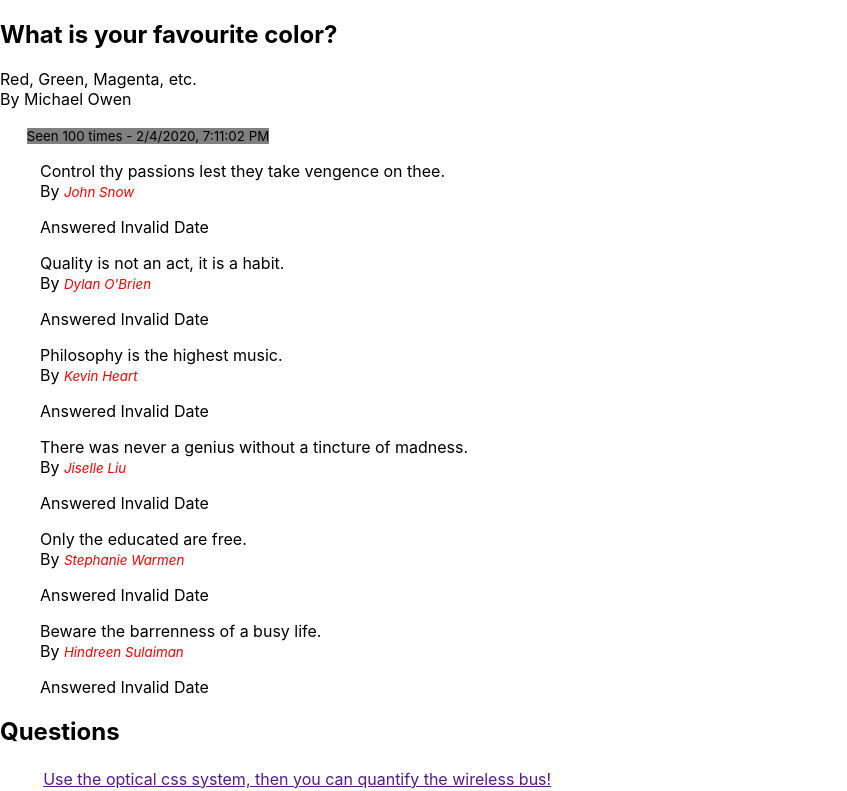
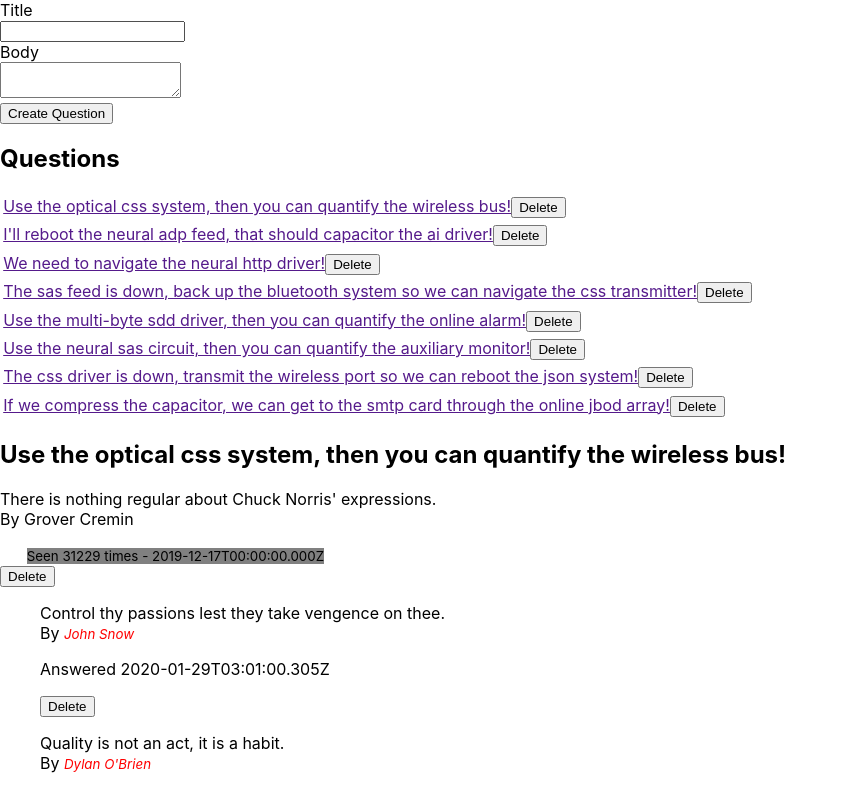
Before and after one commit to ashkan-web/React_awsomeanswer, a React (Create React App) app: page / in a window 1280 px wide. Shown: the top 791 px of the page, without its empty margins (0-847 px from the left). Built offline with nearby package versions, Linux system fonts and the light colour scheme.

Commit message:
add delete button

```diff
--- a/src/components/AnswerDetails.js
+++ b/src/components/AnswerDetails.js
@@ -16,6 +16,7 @@
         </small>
       </p>
       <p>Answered {props.created_at.toLocaleString()}</p>
+      <button onClick={() => props.onDeleteClick(props.id)}>Delete</button>
     </div>
   );
 };
--- a/src/components/AnswerList.js
+++ b/src/components/AnswerList.js
@@ -7,9 +7,9 @@
     <ul>
       {props.answers.map(answer => (
         <AnswerDetails
-          body={answer.body}
-          author={answer.author}
-          created_at={new Date(answer.create_at)}
+          key={answer.id}
+          {...answer}
+          onDeleteClick={props.onAnswerDeleteClick}
         />
       ))}
     </ul>
--- a/src/components/App.js
+++ b/src/components/App.js
@@ -6,8 +6,8 @@
 const App = () => {
   return (
     <>
+      <QuestionIndexPage />
       <QuestionShowPage />
-      <QuestionIndexPage />
     </>
   );
 };
--- /dev/null
+++ b/src/components/NewQuestionForm.js
@@ -0,0 +1,42 @@
+import React from "react";
+
+const NewQuestionForm = props => {
+  const handleSubmit = event => {
+    event.preventDefault();
+    const { currentTarget } = event;
+    const fd = new FormData(currentTarget);
+
+    const newQuestion = {
+      title: fd.get("title"),
+      body: fd.get("body"),
+      created_at: new Date()
+    };
+
+    // call create method in QuestionsIndex to create a question
+    // which in our case just prepending a question to the list
+    // of questions in QuestionsIndex state
+    props.onCreateQuestion(newQuestion);
+
+    currentTarget.reset();
+  };
+  return (
+    <form className="NewQuestionForm" onSubmit={handleSubmit}>
+      <div>
+        <label htmlFor="title">Title</label>
+        <br />
+        <input type="text" name="title" id="title" />
+      </div>
+
+      <div>
+        <label htmlFor="body">Body</label>
+        <br />
+        <textarea name="body" id="body" />
+      </div>
+      <div>
+        <input type="submit" value="Create Question" />
+      </div>
+    </form>
+  );
+};
+
+export default NewQuestionForm;
--- a/src/components/QuestionIndexPage.js
+++ b/src/components/QuestionIndexPage.js
@@ -1,23 +1,81 @@
-import React from "react";
+import React, { Component } from "react";
 
+import NewQuestionForm from "./NewQuestionForm";
 import data from "../questionData";
 
-export const QuestionIndexPage = props => {
+export class QuestionIndexPage extends Component {
+  constructor(props) {
+    super(props);
+
+    this.state = {
+      // This copies the questions array into
+      // a new array that is stored in the state
+      // of this component, as the state's questions field
+      // questions: data.map(question => question)
+      questions: [...data]
+    };
+
+    // this.createQuestion = this.createQuestion.bind(this);
+  }
+
+  deleteQuestion(id) {
+    // To update state ALWAYS use 'setState(...)' method
+
+    // You can use setState by passing an object to its first argument.
+    // Whe the time comes, the object will be merged with the current state
+
+    // This will change whatever properties are within the current state
+    // this.setState({
+    //   questions: this.state.questions.filter(q => q.id !== id)
+    // });
+
+    // You can also use setState by giving a callback as a first argument
+    // that receives the current state an dprops as arguments.
+    // It must return an object that will be merge with the state
+    this.setState((state, props) => {
+      return {
+        questions: state.questions.filter(q => q.id !== id)
+      };
+    });
+  }
+
+  createQuestion = params => {
+    // update the list of questions within our state
+    // by adding a new question to that list
+    this.setState(state => {
+      return {
+        questions: [
+          {
+            ...params,
+            id: Math.max(...state.questions.map(q => q.id)) + 1
+          },
+          ...state.questions
+        ]
+      };
+    });
+  };
+
+  render() {
     return (
       <main>
+        <NewQuestionForm onCreateQuestion={this.createQuestion} />
         <h2>Questions</h2>
         <ul
           style={{
             listStyle: "none",
-          paddigLeft: 0
+            paddingLeft: 0
           }}
         >
-        {data.map(question => (
+          {this.state.questions.map(question => (
             <li key={question.id} style={{ padding: "0.2em" }}>
               <a href="">{question.title}</a>
+              <button onClick={() => this.deleteQuestion(question.id)}>
+                Delete
+              </button>
             </li>
           ))}
         </ul>
       </main>
     );
-};
+  }
+}
--- a/src/components/QuestionShowPage.js
+++ b/src/components/QuestionShowPage.js
@@ -1,23 +1,57 @@
-import React from "react";
+import React, { Component } from "react";
 
 import "./css/QuestionShowPage.css";
 import { QuestionDetails } from "./QuestionDetails";
 import { AnswerList } from "./AnswerList";
 import oneQuestionData from "../oneQuestionData";
 
-const QuestionShowPage = () => {
-  return (
-    <div className="Page">
-      <QuestionDetails
-        title="What is your favourite color?"
-        body="Red, Green, Magenta, etc."
-        author={{ full_name: "Michael Owen" }}
-        view_count={100}
-        created_at={new Date()}
-      />
-      <AnswerList answers={oneQuestionData.answers} />
-    </div>
-  );
-};
+class QuestionShowPage extends Component {
+  constructor(props) {
+    // When using a constructor in a class-based
+    // component, you must call the 'Component' class
+    // constructor with 'super' passing it the 'props'
+    super(props);
+    this.state = {
+      question: oneQuestionData
+    };
+  }
+
+  deleteQuestion() {
+    this.setState({
+      question: null
+    });
+  }
+
+  deleteAnswer(id) {
+    this.setState({
+      question: {
+        ...this.state.question,
+        answers: this.state.question.answers.filter(a => a.id !== id)
+      }
+    });
+  }
+
+  render() {
+    if (!this.state.question) {
+      return (
+        <div className="Page">
+          <h3 style={{ color: "white", backgroundColor: "red" }}>
+            Question doesn't exist
+          </h3>
+        </div>
+      );
+    }
+    return (
+      <div className="Page">
+        <QuestionDetails {...this.state.question} />
+        <button onClick={() => this.deleteQuestion()}>Delete</button>
+        <AnswerList
+          answers={this.state.question.answers}
+          onAnswerDeleteClick={id => this.deleteAnswer(id)}
+        />
+      </div>
+    );
+  }
+}
 
 export default QuestionShowPage;
```
Lines whose indentation alone changed are shown as unchanged.
